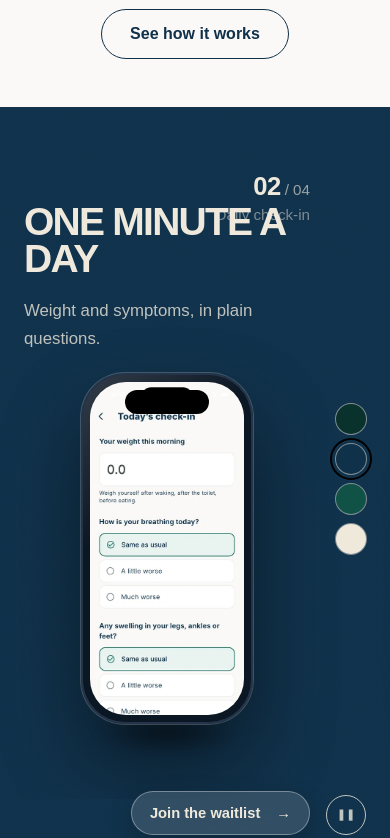
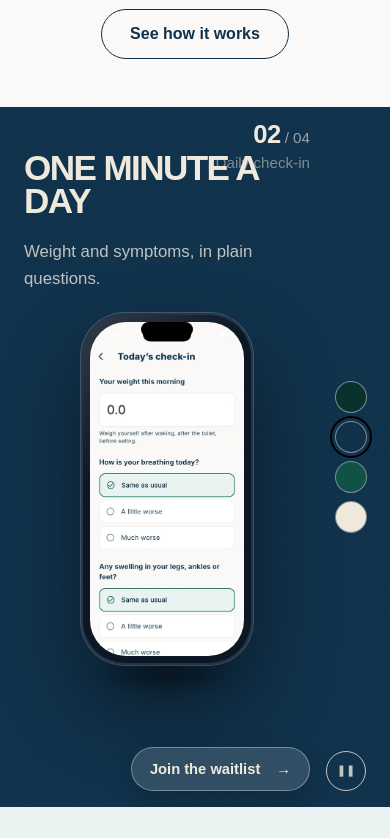
Before and after one commit to mohamedishagg/heartpilot-legal, a plain HTML site: page index.html in a window 390 px wide. Shown: the part 597-1435 px from the top of the page. Drawn offline with Linux system fonts and the light colour scheme.

Commit message:
Showcase: size headline and phone to the window height so each slide fits on one screen

```diff
--- a/assets/css/styles.css
+++ b/assets/css/styles.css
@@ -167,7 +167,7 @@ html[lang=ar] h2 em{font-style:normal;font-weight:700}
 
 /* showcase: full-bleed colour blocks; the whole slide swipes left while the background blends to the next colourway */
 .sr{position:absolute;width:1px;height:1px;overflow:hidden;clip:rect(0 0 0 0);white-space:nowrap}
-.show{position:relative;overflow:hidden;color:#EFE9DC;background:#08322B;transition:background-color .55s ease,color .55s ease;isolation:isolate}
+.show{padding:0;position:relative;overflow:hidden;color:#EFE9DC;background:#08322B;transition:background-color .55s ease,color .55s ease;isolation:isolate}
 .show[data-c="0"]{background:#08322B;color:#EFE9DC}
 .show[data-c="1"]{background:#10314A;color:#EFE9DC}
 .show[data-c="2"]{background:#115247;color:#EFE9DC}
@@ -176,17 +176,17 @@ html[lang=ar] h2 em{font-style:normal;font-weight:700}
 .viewport{overflow:hidden;position:relative;z-index:1}
 .track{display:flex;width:500%;direction:ltr;transition:transform .55s cubic-bezier(.16,.92,.24,1.05);will-change:transform}
 .track.snap{transition:none}
-.slide{width:20%;flex:none;height:clamp(600px,70vh,720px)}
+.slide{width:20%;flex:none;height:clamp(500px,calc(100vh - 68px),780px)}
 html[dir=rtl] .slide{direction:rtl}
 .si{width:min(1180px,100% - 48px);margin-inline:auto;height:100%;position:relative}
 .slide .si{display:grid;grid-template-columns:minmax(0,1.1fr) minmax(0,.9fr);align-items:center;gap:24px;padding-inline-end:84px}
-.s-h{font:900 clamp(2.4rem,6.4vw,5.4rem)/.95 var(--font);letter-spacing:-.045em;text-transform:uppercase;margin:0 0 20px;color:inherit}
-html[lang=ar] .s-h{text-transform:none;letter-spacing:0;line-height:1.25;font-size:clamp(2.2rem,5.6vw,4.6rem)}
+.s-h{font:900 clamp(2rem,min(5.4vw,9vh),4.8rem)/.95 var(--font);letter-spacing:-.045em;text-transform:uppercase;margin:0 0 20px;color:inherit}
+html[lang=ar] .s-h{text-transform:none;letter-spacing:0;line-height:1.25;font-size:clamp(1.9rem,min(4.8vw,8vh),4rem)}
 .s-copy p{max-width:22em;opacity:.78;margin:0;font-size:1.05rem;color:inherit}
-.s-phone{position:relative;justify-self:center;width:min(290px,100%)}
+.s-phone{position:relative;justify-self:center;width:min(290px,100%,max(130px,calc((100vh - 68px - 160px) / 2.2)))}
 .ph2{position:relative;display:block;background:#0B1623;border-radius:44px;padding:9px;box-shadow:0 0 0 1px rgba(239,233,220,.22),inset 0 0 0 2px #223249,0 40px 80px rgba(0,0,0,.45);background-image:linear-gradient(135deg,rgba(255,255,255,.16),transparent 35%)}
 .ph2 img{display:block;width:100%;height:auto;border-radius:36px}
-.ph2 .notch{top:17px}
+.ph2 .notch{top:2.6%;width:30%;height:auto;aspect-ratio:3.5;border-radius:99px}
 .shadow{position:absolute;left:8%;right:8%;bottom:-26px;height:34px;background:radial-gradient(closest-side,rgba(0,0,0,.55),transparent);filter:blur(8px)}
 .s-meta{position:absolute;top:34px;inset-inline-end:84px;text-align:end;line-height:1.2}
 .s-meta b{font-size:1.6rem;letter-spacing:-.02em}.s-meta span{opacity:.6;font-size:.95rem;margin-inline-start:4px}.s-meta em{display:block;font-style:normal;opacity:.8;font-size:.9rem;margin-top:4px}
@@ -205,10 +205,10 @@ html[lang=ar] .s-h{text-transform:none;letter-spacing:0;line-height:1.25;font-si
 .glass-cta:hover{background:rgba(255,255,255,.24)}
 .pause{position:absolute;inset-inline-end:0;bottom:20px;width:40px;height:40px;border-radius:50%;border:1px solid currentColor;background:none;color:inherit;font-size:.7rem;cursor:pointer;opacity:.8}
 @media (max-width:760px){
-  .slide{height:640px}
+  .slide{height:clamp(540px,calc(100vh - 68px),700px);height:clamp(540px,calc(100svh - 68px),700px)}
   .slide .si{grid-template-columns:1fr;align-content:start;padding-inline-end:56px;padding-top:44px;gap:20px}
-  .s-h{font-size:clamp(2.1rem,10vw,3rem)}
-  .s-phone{width:min(200px,60%);justify-self:center}
+  .s-h{font-size:clamp(1.8rem,min(9vw,5.5vh),2.8rem)}
+  .s-phone{width:min(200px,60%,max(110px,calc((100svh - 68px - 300px) / 2.2)));justify-self:center}
   .s-meta{top:12px;inset-inline-end:56px}
   .swatches{gap:10px}.sw{width:30px;height:30px}
   .glass-cta{inset-inline-end:56px;bottom:16px;min-height:44px;padding:0 18px;font-size:.92rem}
```
